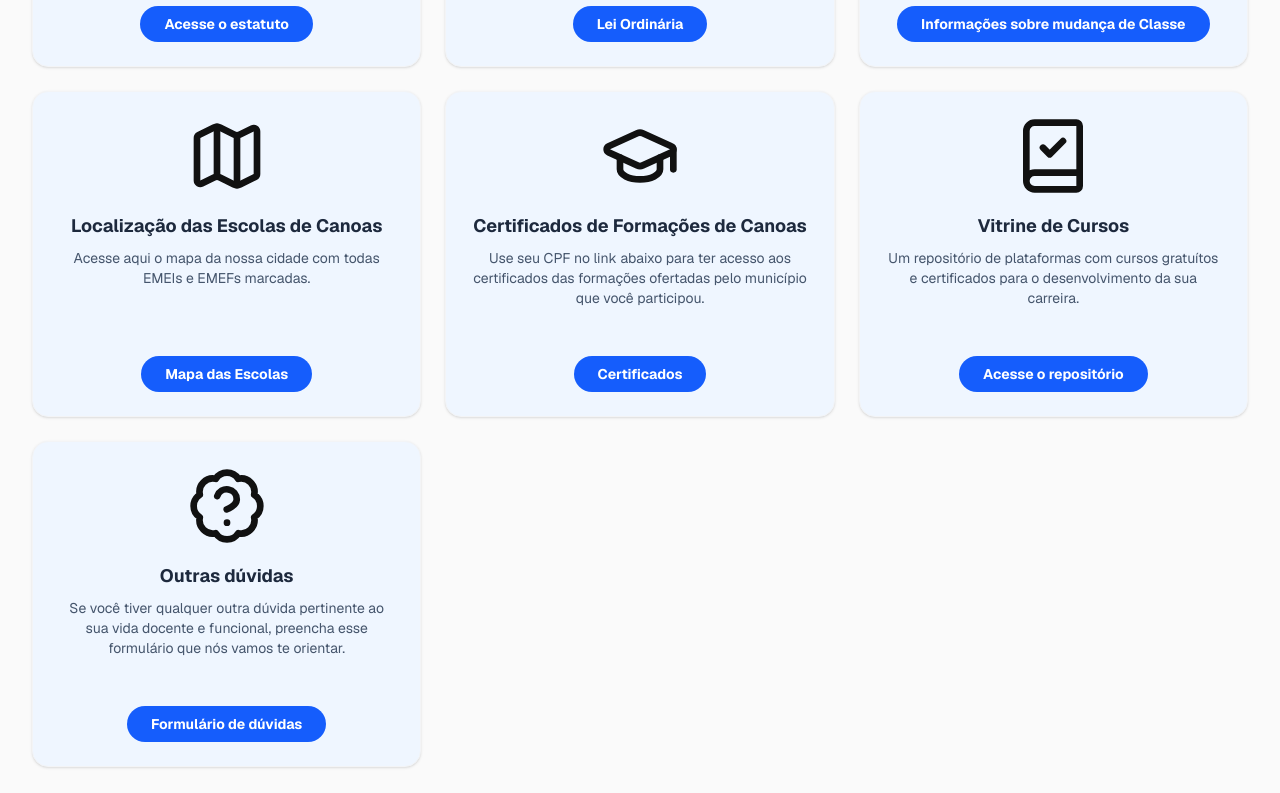
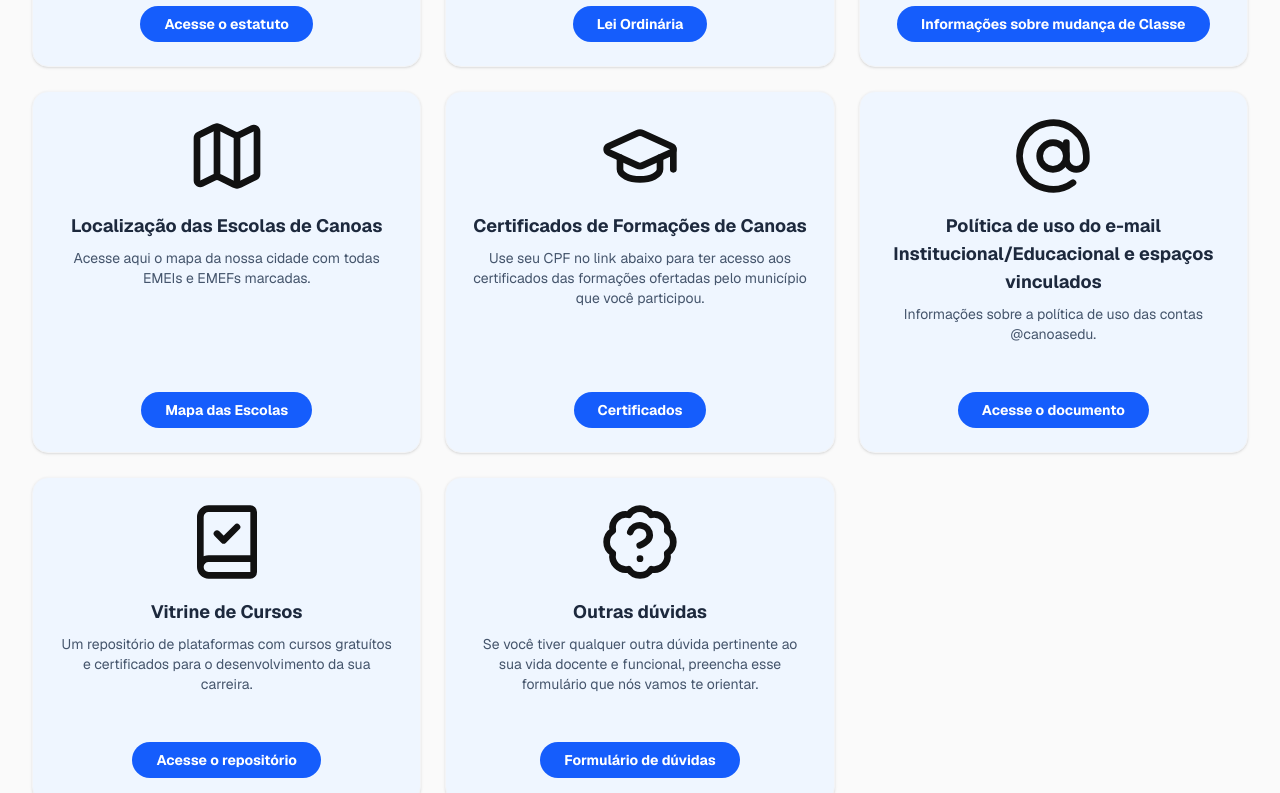
Before and after one commit to Quitandir/onboarding_utin, a Next.js app: page / in a window 1280 px wide. Shown: the part 1786-2579 px from the top of the page. Built offline with nearby package versions, Linux system fonts and the light colour scheme; a web font is replaced by a local one.

Commit message:
add email use policy card

```diff
--- a/src/data/cardsData.tsx
+++ b/src/data/cardsData.tsx
@@ -1,6 +1,6 @@
 "use client";
 
-import { BadgeQuestionMark, BanknoteArrowDown, ChartNoAxesCombined, Computer, DoorClosedLocked, GraduationCap, HeartPulse, KeyRound, MailQuestionMark, Map, NotebookPen, Scale, StickyNoteCheck, BookCheck } from 'lucide-react';
+import { BadgeQuestionMark, BanknoteArrowDown, ChartNoAxesCombined, Computer, DoorClosedLocked, GraduationCap, HeartPulse, KeyRound, MailQuestionMark, Map, NotebookPen, Scale, StickyNoteCheck, BookCheck, AtSign } from 'lucide-react';
 import { GoogleChromeLogoIcon } from "@phosphor-icons/react";
 import React from 'react';
 
@@ -178,7 +178,18 @@ export const cardsData: CardItem[] = [
         link: "https://www.canoas.rs.gov.br/emissao-de-certificados/",
         support: ""
     },
-     {
+    {
+        id: 17,
+        title: "Política de uso do e-mail Institucional/Educacional e espaços vinculados",
+        description: "Informações sobre a política de uso das contas @canoasedu.",
+        icon: <AtSign  color="#111111" className="w-20 h-20" />,
+        buttontext: "Acesse o documento",
+        bgColorClass: "bg-blue-50 border-blue-200",
+        btnColorClass: "bg-blue-600 hover:bg-blue-700",
+        link: "https://www.canoas.rs.gov.br/emissao-de-certificados/",
+        support: ""
+    },
+    {
         id: 15,
         title: "Vitrine de Cursos",
         description: "Um repositório de plataformas com cursos gratuítos e certificados para o desenvolvimento da sua carreira.",
```
